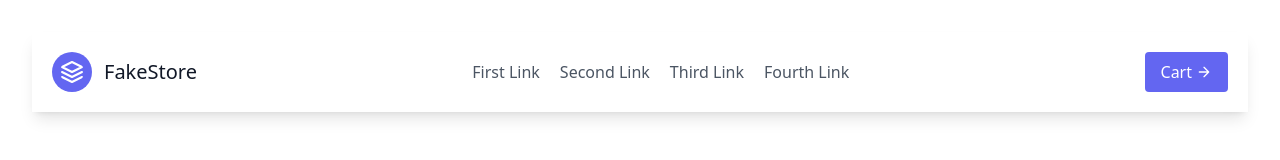
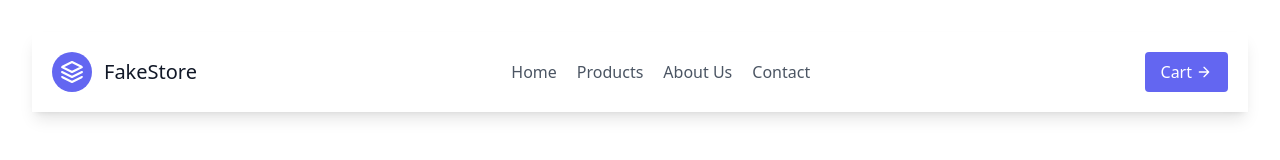
Before and after one commit to aaryan-sharmaa/E-Commerce, a React (Vite) app: page / in a window 1280 px wide. Shown: the top 160 px of the page. Built offline with nearby package versions, Linux system fonts and the light colour scheme; no server answers.

Commit message:
Fixed Navlinks

```diff
--- a/src/App.jsx
+++ b/src/App.jsx
@@ -4,7 +4,6 @@ import Header from "./Components/Header";
 import Home from "./Modules/Home";
 import Footer from "./Components/Footer";
 import { Routes, Route } from "react-router-dom";
-import Product from "./Components/Products";
 import ProductView from "./Modules/Product";
 
 function App() {
--- a/src/Components/Header/index.jsx
+++ b/src/Components/Header/index.jsx
@@ -1,10 +1,33 @@
 import React from "react";
+import { Link } from "react-router-dom";
+
+const navigations = [
+  {
+    name: "Home",
+    path: "/",
+  },
+  {
+    name: "Products",
+    path: "/products",
+  },
+  {
+    name: "About Us",
+    path: "/about",
+  },
+  {
+    name: "Contact",
+    path: "/contact",
+  },
+];
 
 function Header() {
   return (
     <header className="text-gray-600 body-font shadow-lg">
       <div className="container mx-auto flex flex-wrap p-5 flex-col md:flex-row items-center">
-        <a className="flex title-font font-medium items-center text-gray-900 mb-4 md:mb-0">
+        <Link
+          to={"/"}
+          className="flex title-font cursor-pointer font-medium items-center text-gray-900 mb-4 md:mb-0"
+        >
           <svg
             xmlns="http://www.w3.org/2000/svg"
             fill="none"
@@ -18,12 +41,15 @@ function Header() {
             <path d="M12 2L2 7l10 5 10-5-10-5zM2 17l10 5 10-5M2 12l10 5 10-5"></path>
           </svg>
           <span className="ml-3 text-xl">FakeStore</span>
-        </a>
+        </Link>
         <nav className="md:ml-auto md:mr-auto flex flex-wrap items-center text-base justify-center">
-          <a className="mr-5 hover:text-gray-900">First Link</a>
-          <a className="mr-5 hover:text-gray-900">Second Link</a>
-          <a className="mr-5 hover:text-gray-900">Third Link</a>
-          <a className="mr-5 hover:text-gray-900">Fourth Link</a>
+          {navigations.map((navigation) => {
+            return (
+              <Link to={navigation.path} className="mr-5 hover:text-gray-900">
+                {navigation.name}
+              </Link>
+            );
+          })}
         </nav>
         <button className="inline-flex items-center text-white bg-indigo-500 border-0 py-2 px-4 focus:outline-none hover:bg-indigo-700 rounded text-base mt-4 md:mt-0">
           Cart
--- a/src/Components/Products/index.jsx
+++ b/src/Components/Products/index.jsx
@@ -1,32 +1,33 @@
 import React from "react";
+import { Link } from "react-router-dom";
 
 function Product({ products = [] }) {
   return (
-    <section class="text-gray-600 body-font">
-      <div class="container px-5 py-24 mx-auto">
-        <div class="flex flex-wrap -m-4">
+    <section className="text-gray-600 body-font">
+      <div className="container px-5 py-24 mx-auto">
+        <div className="flex flex-wrap -m-4">
           {products.map((product) => {
             console.log(product, "product");
             const { id, title, price, description, category, image } = product;
             return (
-              <div class="lg:w-1/4 md:w-1/2 p-4 w-full border border-opacity-50 mb-4 cursor-pointer">
-                <a class="block relative h-48 rounded overflow-hidden">
+              <Link to={`/products/${id}`} className="lg:w-1/4 md:w-1/2 p-4 w-full border border-opacity-50 mb-4 cursor-pointer">
+                <a className="block relative h-48 rounded overflow-hidden">
                   <img
                     alt={title}
-                    class=" object-contain   object-center w-full h-full block"
+                    className=" object-contain   object-center w-full h-full block"
                     src={image}
                   />
                 </a>
-                <div class="mt-4 text-start">
-                  <h3 class="text-gray-500 text-xs tracking-widest title-font mb-1 uppercase">
+                <div className="mt-4 text-start">
+                  <h3 className="text-gray-500 text-xs tracking-widest title-font mb-1 uppercase">
                     {category}
                   </h3>
-                  <h2 class="text-gray-900 title-font text-lg font-medium">
+                  <h2 className="text-gray-900 title-font text-lg font-medium">
                     {title}
                   </h2>
-                  <p class="mt-1 text-md font-semibold">${price}</p>
+                  <p className="mt-1 text-md font-semibold">${price}</p>
                 </div>
-              </div>
+              </Link>
             );
           })}
         </div>
```
